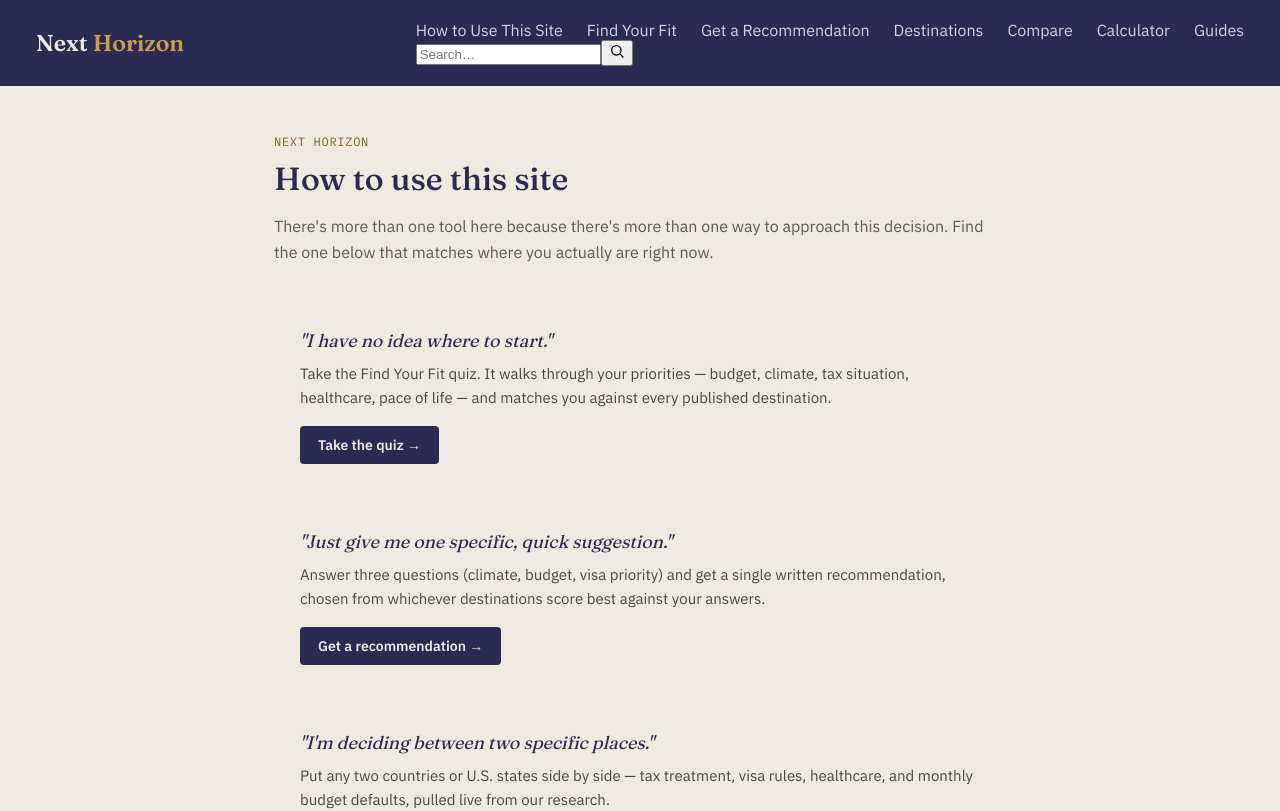
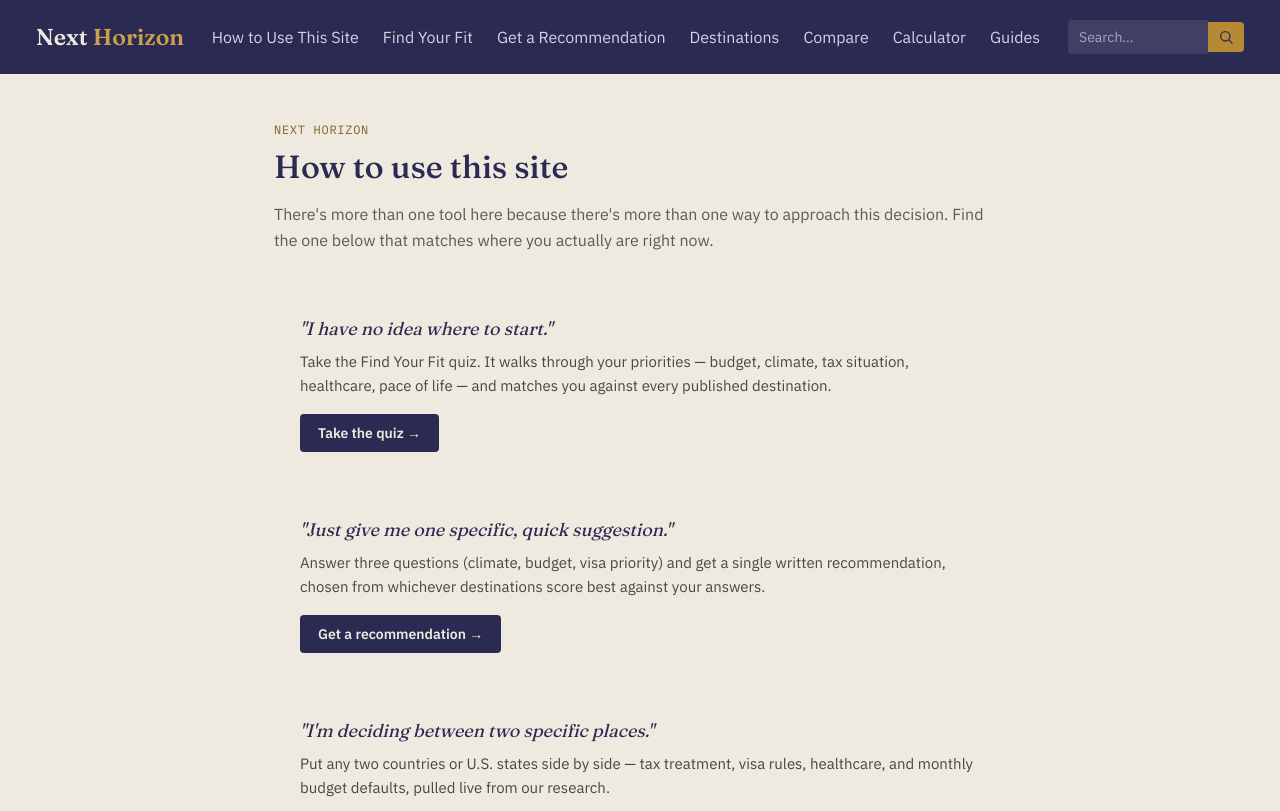
Before and after one commit to lscates1-tech/retirement-navigator, a Next.js app: page /how-to-use in a window 1280 px wide. Shown: the top 811 px of the page. Built offline with nearby package versions, Linux system fonts and the light colour scheme.

Commit message:
Add search box styles to nav

```diff
--- a/components/Nav.module.css
+++ b/components/Nav.module.css
@@ -31,6 +31,57 @@
 
 .links a {
   white-space: nowrap;
+}
+
+.right {
+  display: flex;
+  align-items: center;
+  flex-wrap: wrap;
+  justify-content: flex-end;
+  row-gap: 10px;
+  column-gap: 28px;
+}
+
+.searchForm {
+  display: flex;
+  align-items: center;
+  flex-shrink: 0;
+}
+
+.searchInput {
+  width: 140px;
+  padding: 7px 10px;
+  border-radius: 4px 0 0 4px;
+  border: 1px solid transparent;
+  background: rgba(255, 255, 255, 0.1);
+  color: var(--linen);
+  font-size: 14px;
+  font-family: 'IBM Plex Sans', sans-serif;
+}
+
+.searchInput::placeholder {
+  color: #A8A5C2;
+}
+
+.searchInput:focus {
+  outline: none;
+  background: rgba(255, 255, 255, 0.16);
+}
+
+.searchBtn {
+  display: flex;
+  align-items: center;
+  justify-content: center;
+  padding: 7px 10px;
+  border-radius: 0 4px 4px 0;
+  border: none;
+  background: var(--brass);
+  color: var(--ink);
+  cursor: pointer;
+}
+
+.searchBtn:hover {
+  background: var(--brass-on-dark);
 }
 
 /* Tablet and small desktop: tighten up before things get tight */
@@ -69,4 +120,17 @@
     column-gap: 8px;
     font-size: 13px;
   }
+
+  .right {
+    width: 100%;
+    justify-content: space-between;
+  }
+
+  .searchForm {
+    width: 100%;
+  }
+
+  .searchInput {
+    width: 100%;
+  }
 }
```
